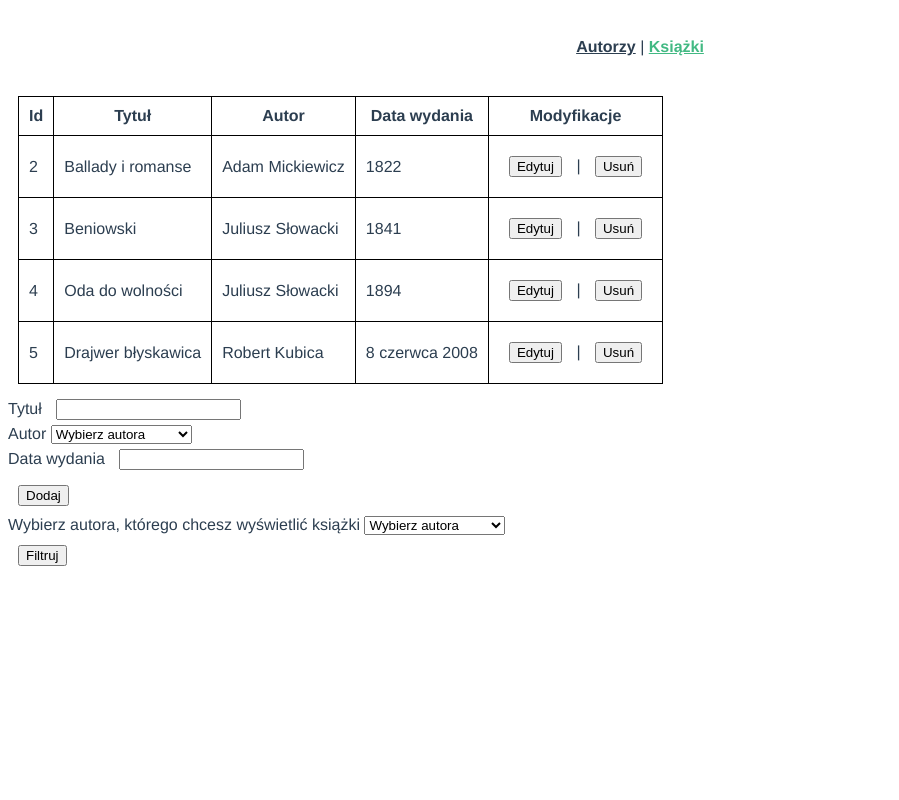
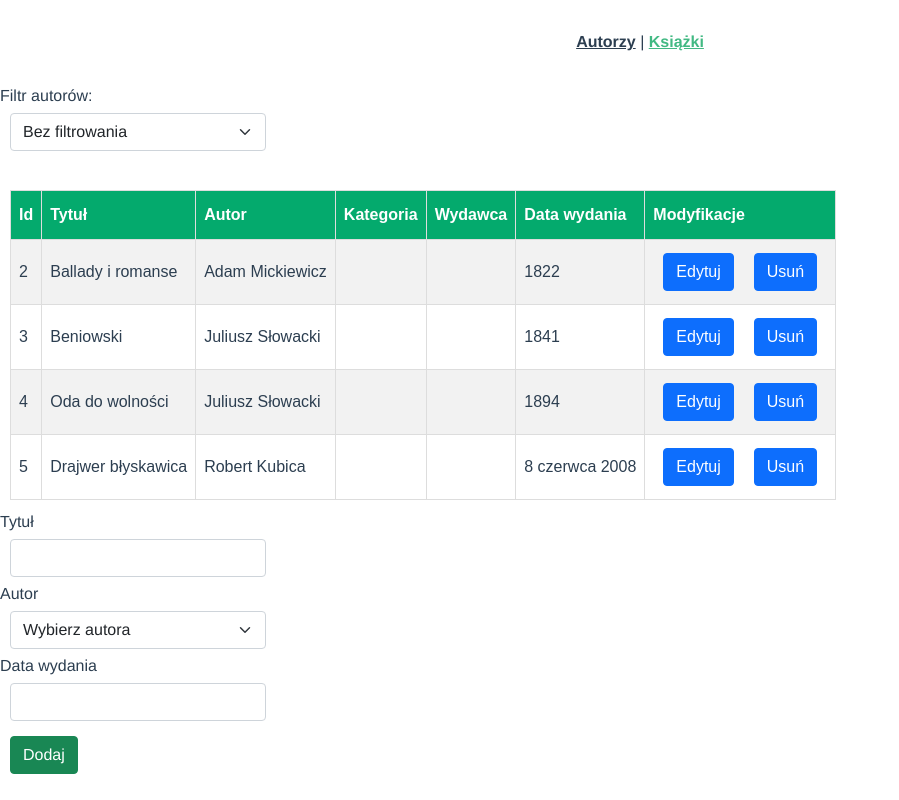
Before and after one commit to Feekohur/SPA, a Vue app: page /books in a window 1280 px wide. Shown: the whole page, without its empty margins (0-899 px from the left). Built offline with nearby package versions, Linux system fonts and the light colour scheme; data requests are answered from the project's data file.

Commit message:
Added bootstrap

```diff
--- a/package.json
+++ b/package.json
@@ -10,6 +10,8 @@
   },
   "dependencies": {
     "axios": "^0.25.0",
+    "bootstrap": "^5.1.3",
+    "bootstrap-vue-3": "^0.1.0",
     "core-js": "^3.6.5",
     "json-server": "^0.17.0",
     "vue": "^3.0.0",
--- a/src/App.vue
+++ b/src/App.vue
@@ -7,6 +7,11 @@
 </template>
 
 <style>
+body{
+  margin: 0;
+  padding: 0;
+}
+
 #app {
   font-family: Avenir, Helvetica, Arial, sans-serif;
   -webkit-font-smoothing: antialiased;
@@ -28,12 +33,26 @@
   color: #42b983;
 }
 
-table, th, td {
-  border: 1px solid black;
-  padding: 10px;
+table {
+  font-family: Arial, Helvetica, sans-serif;
+  border-collapse: collapse;
+  width: initial;
 }
 
-table {
-  border-collapse: collapse;
+table td, table th {
+  border: 1px solid #ddd;
+  padding: 3px 8px;
+}
+
+table tr:nth-child(even){background-color: #f2f2f2;}
+
+table tr:hover {background-color: #ddd;}
+
+table th {
+  padding-top: 12px;
+  padding-bottom: 12px;
+  text-align: left;
+  background-color: #04AA6D;
+  color: white;
 }
 </style>
--- a/src/views/Authors.vue
+++ b/src/views/Authors.vue
@@ -5,31 +5,46 @@
             <th>Imię</th>
             <th>Nazwisko</th>
             <th>Data urodzenia</th>
+            <th>Modyfikacje</th>
         </tr>
         <tr v-for="author in authors" :key="author.id">
             <td>{{ author.id }}</td>
-            <td>{{ author.firstname }}</td>
-            <td>{{ author.lastname }}</td>
-            <td>{{ author.birthDate }}</td>
+
+            <td v-if="edited === author.id"><b-form-input v-model="editedFirstname" style="width: 180px; margin: 0" ></b-form-input></td>
+            <td v-else>{{ author.firstname }}</td>
+
+            <td v-if="edited === author.id"><b-form-input v-model="editedLastname" style="width: 180px; margin: 0" ></b-form-input></td>
+            <td v-else>{{ author.lastname }}</td>
+
+            <td v-if="edited === author.id"><b-form-input v-model="editedBirthDate" style="width: 180px; margin: 0" ></b-form-input></td>
+            <td v-else>{{ author.birthDate }}</td>
+
+            <td><b-button variant="primary" @click="editAuthor(author)">{{ edited === author.id ? 'Zapisz' : 'Edytuj' }}</b-button>
+            <b-button variant="primary" @click="deleteAuthor(author.id)">Usuń</b-button></td>
         </tr>
     </table>
 
-    <form @submit.prevent="addAuthor">
-        Imię <input v-model="firstname"><br/>
-        Nazwisko <input v-model="lastname"><br/>
-        Data urodzenia <input v-model="birthDate"><br/>
-        <button type="submit">Dodaj</button>
-    </form>
+    <b-col style="width: 20%">
+        <form @submit.prevent="addAuthor">
+            Imię
+            <b-form-input v-model="firstname"></b-form-input>
+            Nazwisko
+            <b-form-input v-model="lastname"></b-form-input>
+            Data urodzenia
+            <b-form-input v-model="birthDate"></b-form-input>
+            <b-button variant="success" type="submit">Dodaj</b-button>
+        </form>
+    </b-col>
 </template>
 
 <script>
 import axios from "axios";
 
-const baseURL = "http://localhost:3000/authors";
+const baseURL = "http://localhost:3000";
 
 export default {
     async created() {
-        const authors = await axios.get(baseURL); // Pobieranie autorów z serwera backendowego przy tworzeniu instancji komponentu
+        const authors = await axios.get(`${baseURL}/authors`); // Pobieranie autorów z serwera backendowego przy tworzeniu instancji komponentu
         this.authors = authors.data; // Przypisanie autorów do lokalnej zmiennej authors
     },
     data() {
@@ -38,7 +53,13 @@ export default {
             firstname: "",
             lastname: "",
             birthDate: "",
-            authors: [ ]
+
+            editedFirstname: "",
+            editedLastname: "",
+            editedBirthDate: "",
+
+            authors: [ ],
+            edited: null
         }
     },
     methods: {
@@ -46,12 +67,35 @@ export default {
             // Przygotowanie obiektu autora do wysłania (id inkrementuje się samo, NIE WIEM JAK XD pewnie json-server sam to robi)
             const author = { firstname: this.firstname, lastname: this.lastname, birthDate: this.birthDate }
 
-            const res = await axios.post(baseURL, author); // Wysyłanie (metodą POST) autora do serwera backendowego
+            const res = await axios.post(`${baseURL}/authors`, author); // Wysyłanie (metodą POST) autora do serwera backendowego
             this.authors = [...this.authors, res.data]; // zaktualizowanie zmiennej lokalnej authors - dodanie do niej nowego autora
 
             this.firstname = ""
             this.lastname = ""
             this.birthDate = ""
+        },
+        async deleteAuthor(id) {
+            await axios.delete(`${baseURL}/authors/${id}`).then(() => {
+                this.authors = this.authors.filter(b => b.id !== id)
+            })
+        },
+        async editAuthor(author) {
+            if(this.edited === author.id)
+            {
+                const obj = { id: author.id, firstname: this.editedFirstname, lastname: this.editedLastname, birthDate: this.editedBirthDate }
+                await axios.put(`${baseURL}/authors/${author.id}`, obj).then(() => {
+                    const idx = this.authors.findIndex(a => a.id === author.id)
+                    this.authors[idx] = obj
+                })
+                this.edited = null
+            }
+            else
+            {
+                this.edited = author.id
+                this.editedFirstname = author.firstname
+                this.editedLastname = author.lastname
+                this.editedBirthDate = author.birthDate
+            }
         }
     }
 }
--- a/src/views/Books.vue
+++ b/src/views/Books.vue
@@ -1,56 +1,79 @@
 <template>
+
+    <b-col style="width: 20%">
+        <form>
+            Filtr autorów:
+            <b-form-select v-model="filter" style="margin: 5px 10px">
+                <option value="-1">Bez filtrowania</option>
+                <option v-for="option in authors" v-bind:value="option.id" :key="option.id">
+                    {{ `${option.firstname}  ${option.lastname}` }}
+                </option>
+            </b-form-select><br/>
+        </form>
+
+        <!--
+            Tu walnij sorta (w podobny sposób jak filter). Podpowiem, że v-model to jest jakby przypisanie inputa do zmiennej
+            jak przypisałem filter do tego selecta, to przy zmianie wartości w select(lub innym input), jednocześnie znmienia się
+            wartość zmiennej filter
+        -->
+    </b-col>
+
     <table>
         <tr>
             <th>Id</th>
             <th>Tytuł</th>
             <th>Autor</th>
+            <th>Kategoria</th>
+            <th>Wydawca</th>
             <th>Data wydania</th>
             <th>Modyfikacje</th>
         </tr>
-        <tr v-for="book in books" :key="book.id">
+        <tr v-for="book in getBooks()" :key="book.id">
                 <td>{{ book.id }}</td>
 
-                <td v-if="edited === book.id"><input v-model="editedTitle" ></td>
+                <td v-if="edited === book.id"><b-form-input v-model="editedTitle" style="width: 180px; margin: 0" ></b-form-input></td>
                 <td v-else>{{ book.title }}</td>
 
                 <td v-if="edited === book.id">
-                    <select v-model="editedAuthorId">
+                    <b-form-select v-model="editedAuthorId" style="width: 180px; margin: 0">
                         <option v-for="option in authors" v-bind:value="option.id" :key="option.id">
                             {{ `${option.firstname}  ${option.lastname}` }}
                         </option>
-                    </select>
+                    </b-form-select>
                 </td>
                 <td v-else>{{ getAuthorName(book.authorId) }}</td>
 
-                <td v-if="edited === book.id"><input v-model="editedReleaseDate" ></td>
+                <td v-if="edited === book.id"><b-form-input v-model="editedCategory" style="width: 180px; margin: 0" ></b-form-input></td>
+                <td v-else>{{ book.category }}</td>
+
+                <td v-if="edited === book.id"><b-form-input v-model="editedPublisher" style="width: 180px; margin: 0" ></b-form-input></td>
+                <td v-else>{{ book.publisher }}</td>
+
+                <td v-if="edited === book.id"><b-form-input v-model="editedReleaseDate" style="width: 180px; margin: 0" ></b-form-input></td>
                 <td v-else>{{ book.releaseDate }}</td>
 
-                <td><button @click="editBook(book)">{{ edited === book.id ? 'Zapisz' : 'Edytuj' }}</button>
-                | <button @click="deleteBook(book.id)">Usuń</button></td>
+                <td><b-button variant="primary" @click="editBook(book)">{{ edited === book.id ? 'Zapisz' : 'Edytuj' }}</b-button>
+                <b-button variant="primary" @click="deleteBook(book.id)">Usuń</b-button></td>
         </tr>
     </table>
 
-    <form @submit.prevent="addBook">
-        Tytuł <input v-model="title"><br/>
-        Autor <select v-model="authorId">
+    <b-col style="width: 20%">
+        <form @submit.prevent="addBook">
+            Tytuł
+            <b-form-input v-model="title"></b-form-input>
+            Autor
+            <b-form-select v-model="authorId" style="margin: 5px 10px">
                 <option disabled value="">Wybierz autora</option>
                 <option v-for="option in authors" v-bind:value="option.id" :key="option.id">
                     {{ `${option.firstname}  ${option.lastname}` }}
                 </option>
-            </select><br/>
-        Data wydania <input v-model="releaseDate"><br/>
-        <button type="submit">Dodaj</button>
-    </form>
+            </b-form-select>
+            Data wydania
+            <b-form-input v-model="releaseDate"></b-form-input>
 
-    <form>
-        Wybierz autora, którego chcesz wyświetlić książki <select v-model="authorId">
-                <option disabled value="">Wybierz autora</option>
-                <option v-for="option in authors" v-bind:value="option.id" :key="option.id">
-                    {{ `${option.firstname}  ${option.lastname}` }}
-                </option>
-            </select><br/>
-        <button @click.prevent="filterBook(authorId)">Filtruj</button>
-    </form>
+            <b-button variant="success" type="submit">Dodaj</b-button>
+        </form>
+    </b-col>
 </template>
 
 <script>
@@ -71,15 +94,22 @@ export default {
             id: "",
             title: "",
             authorId: "",
+            category: "",
+            publisher: "",
             releaseDate: "",
 
             editedTitle: "",
             editedAuthorId: "",
+            editedCategory: "",
+            editedPublisher: "",
             editedReleaseDate: "",
 
-            edited: NaN,
+            edited: null,
             books: [ ],
-            authors: [ ]
+            authors: [ ],
+
+            filter: -1,
+            sort: -1
         }
     },
     methods: {
@@ -97,13 +127,19 @@ export default {
             if(typeof this.authorId != 'number')
                 return
 
-            const book = { title: this.title, authorId: this.authorId, releaseDate: this.releaseDate }
+            const book = { title: this.title,
+                            authorId: this.authorId,
+                            category: this.category,
+                            publisher: this.publisher,
+                            releaseDate: this.releaseDate }
 
             await axios.post(`${baseURL}/books`, book).then(res => {
                 this.books = [...this.books, res.data];
 
                 this.title = ""
                 this.authorId = ""
+                this.category = ""
+                this.publisher = ""
                 this.releaseDate = ""
             })
         },
@@ -115,7 +151,12 @@ export default {
         async editBook(book) {
             if(this.edited === book.id)
             {
-                const obj = { id: book.id, title: this.editedTitle, authorId: this.editedAuthorId, releaseDate: this.editedReleaseDate }
+                const obj = { id: book.id,
+                                title: this.editedTitle,
+                                authorId: this.editedAuthorId,
+                                category: this.editedCategory,
+                                publisher: this.publisher,
+                                releaseDate: this.editedReleaseDate }
                 await axios.put(`${baseURL}/books/${book.id}`, obj).then(() => {
                     const idx = this.books.findIndex(b => b.id === book.id)
                     this.books[idx] = obj
@@ -127,13 +168,20 @@ export default {
                 this.edited = book.id
                 this.editedTitle = book.title
                 this.editedAuthorId = book.authorId
+                this.editedCategory = book.editedCategory
+                this.editedPublisher = book.editedPublisher
                 this.editedReleaseDate = book.releaseDate
             }
         },
-        async filterBook(id){
-            let newbooks = await axios.get(`${baseURL}/books`);
-            this.books = newbooks.data;
-            this.books = this.books.filter(b => b.authorId == id)
+        getBooks() {
+            let tempBooks = this.books;
+
+            if(this.filter > -1)
+                tempBooks = tempBooks.filter(b => b.authorId == this.filter)
+
+            // tu sortowanie, jeśli -1 to niech nie sortuje (podobnie jak filter)
+
+            return tempBooks
         }
     }
 }
```
Also changed, not shown: src/main.js (+8 -1 lines), 1 other file (tests, documents, lock files or other folders).
